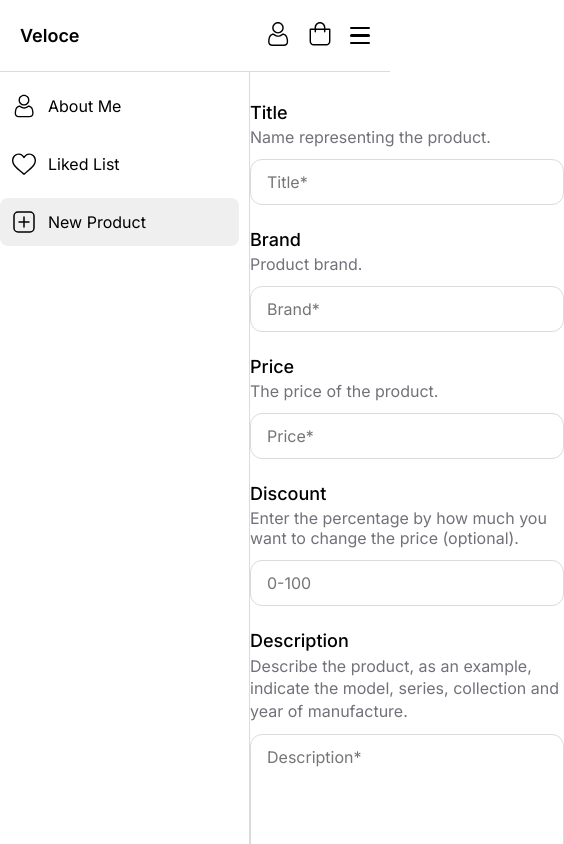
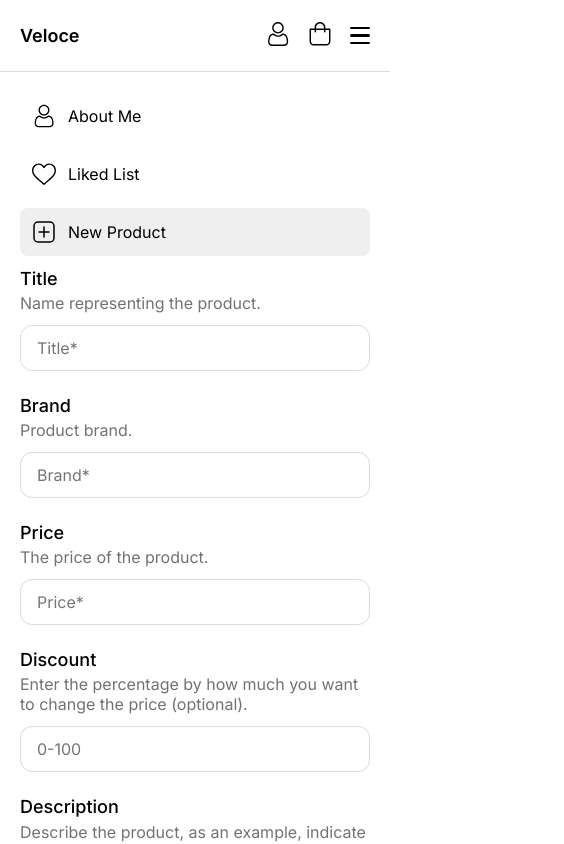
Before and after one commit to WadoxFX/Veloce-Web3-Fullstack-Shop, a Next.js app in the folder client/: page /profile/create in a window 390 px wide. Shown: the top 844 px of the page, 564 px wide, since content can reach past the window. Built offline with nearby package versions, Linux system fonts and the light colour scheme; no server answers.

Commit message:
🧪 Styling, page adaptability (liked)

```diff
--- a/client/@types/type.d.ts
+++ b/client/@types/type.d.ts
@@ -16,7 +16,7 @@ interface NavItem {
 }
 
 type LikedProducts = LikedProduct[]
-type LikedProduct = Omit<Product, 'collection' | 'discount' | 'sizes'>
+type LikedProduct = Omit<Product, 'collection' | 'sizes' | 'color'>
 
 type Products = Product[]
 interface Product {
--- a/client/app/(root)/basket/payment/page.tsx
+++ b/client/app/(root)/basket/payment/page.tsx
@@ -1,5 +1,4 @@
 import { cookies } from 'next/headers'
-
 import React from 'react'
 
 import PaymentForm from './PaymentForm'
--- a/client/app/(root)/profile/profile.module.scss
+++ b/client/app/(root)/profile/profile.module.scss
@@ -17,3 +17,17 @@
     }
   }
 }
+
+@media only screen and (max-width: 960px) {
+  .container {
+    margin: 0;
+    border-bottom: none;
+    grid-template-columns: 100%;
+    gap: 0;
+
+    .content {
+      margin: 12px 0 0;
+      max-width: -webkit-fill-available;
+    }
+  }
+}
--- a/client/components/PromoVideo.tsx
+++ b/client/components/PromoVideo.tsx
@@ -6,9 +6,10 @@ import React, { useRef } from 'react'
 import style from '@/styles/pages/home.module.scss'
 
 const PromoVideo = () => {
-  const ref = useRef<HTMLImageElement>(null)
+  const ref = useRef<HTMLDivElement>(null)
   const { scrollYProgress } = useScroll({
     target: ref,
+    layoutEffect: false,
     offset: ['0 1', '1.33 1'],
   })
 
--- a/client/components/sidebar/Sidebar.tsx
+++ b/client/components/sidebar/Sidebar.tsx
@@ -19,7 +19,7 @@ const Sidebar = () => {
   const path: string = usePathname()
 
   const navItams: NavItems = [
-    { title: 'About me', link: `/profile/${data?._id || '/'}`, icon: userIcon },
+    { title: 'About me', link: `/profile/${data?._id || '../'}`, icon: userIcon },
     { title: 'Liked List', link: '/profile/liked', icon: heardIcon },
     { title: 'New Product', link: '/profile/create', icon: plusIcon },
   ]
--- a/client/components/sidebar/sidebar.module.scss
+++ b/client/components/sidebar/sidebar.module.scss
@@ -35,3 +35,31 @@
     }
   }
 }
+
+@media only screen and (max-width: 960px) {
+  .container {
+    border: none;
+    min-height: max-content;
+
+    nav {
+      ul {
+        margin: 0;
+        margin-top: 20px;
+      }
+    }
+  }
+}
+
+@media only screen and (max-width: 376px) {
+  .container {
+    border: none;
+    min-height: max-content;
+
+    nav {
+      ul {
+        margin: 0;
+        margin-top: 12px;
+      }
+    }
+  }
+}
--- a/client/styles/pages/basket.module.scss
+++ b/client/styles/pages/basket.module.scss
@@ -87,7 +87,7 @@ $aside: 400px;
   .products_list {
     display: flex;
     flex-direction: column;
-    max-width: 800px;
+    max-width: 700px;
     width: 100%;
     gap: 20px;
 
--- /dev/null
+++ b/client/styles/pages/liked.module.scss
@@ -0,0 +1,47 @@
+.title {
+  width: 100%;
+  border: 1px dashed #000;
+  padding: 20px;
+  margin-bottom: 20px;
+  text-align: center;
+  border-radius: 8px;
+}
+
+.liked_list {
+  display: flex;
+  flex-direction: column;
+  gap: 24px;
+
+  hr {
+    border-bottom: 1px solid var(--border-color);
+  }
+
+  .liked_product {
+    display: grid;
+    grid-template-columns: auto auto;
+    gap: 12px;
+
+    img {
+      aspect-ratio: 1;
+      object-fit: cover;
+      height: 140px;
+      width: 140px;
+      border-radius: 8px;
+    }
+
+    .liked_product_info {
+      display: flex;
+      flex-direction: column;
+      gap: 12px;
+
+      p {
+        font-size: 14px;
+        color: var(--desc-color);
+        display: -webkit-box;
+        -webkit-line-clamp: 3;
+        -webkit-box-orient: vertical;
+        overflow: hidden;
+      }
+    }
+  }
+}
```
Also changed, not shown: client/app/(root)/profile/liked/page.tsx (+36 -2 lines), 2 other files (tests, documents, lock files or other folders).
